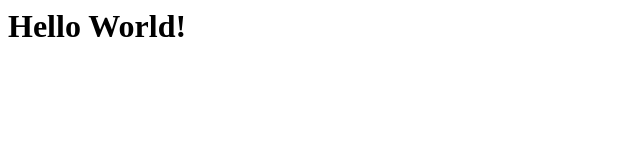
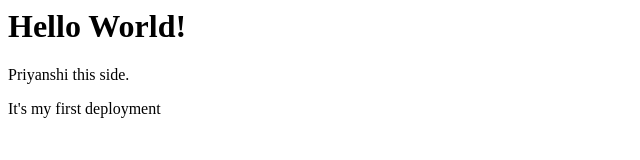
Before and after one commit to PriyanshiSrivastava21/echogit, a plain HTML site: page index.html in a window 1280 px wide. Shown: the whole page, without its empty margins (0-640 px from the left). Drawn offline with Linux system fonts and the light colour scheme.

Commit message:
Update index.html

```diff
--- a/index.html
+++ b/index.html
@@ -1 +1,5 @@
 <h1>Hello World!</h1>
+
+<p>Priyanshi this side. </p>
+
+<p>It's my first deployment</p>
```
